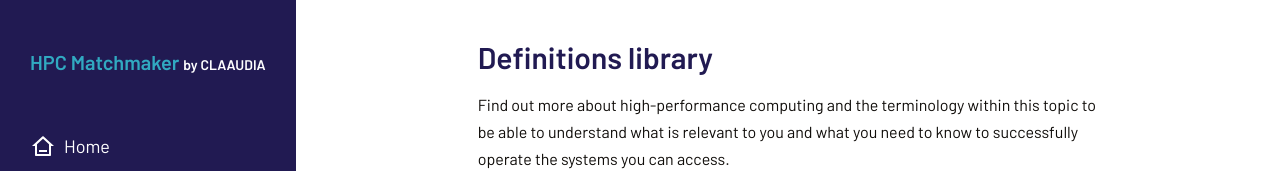
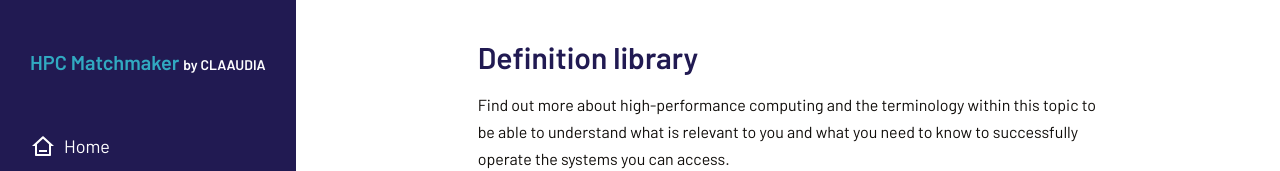
Before and after one commit to HollosT/claaudia, a React (Create React App) app: page /definition in a window 1280 px wide. Shown: the top 171 px of the page. Built offline with nearby package versions, Linux system fonts and the light colour scheme; no server answers; the database is empty.

Commit message:
naming convention

```diff
--- a/src/pages/platform-pages/definition/Definition.tsx
+++ b/src/pages/platform-pages/definition/Definition.tsx
@@ -8,7 +8,7 @@ const Definition: React.FC = () => {
     return (
         <section className="definition">
             <div className="definition-header u-margin-bottom-medium">
-                <h1 className='primary-header u-margin-bottom-small'>Definitions library</h1>
+                <h1 className='primary-header u-margin-bottom-small'>Definition library</h1>
                 <p>Find out more about high-performance computing and the terminology within this topic to be able to understand what is relevant to you and what you need to know to successfully operate the systems you can access.</p>
             </div>
 
--- a/src/pages/platform-pages/home/Home.tsx
+++ b/src/pages/platform-pages/home/Home.tsx
@@ -20,7 +20,7 @@ const Home: React.FC = () => {
             title: 'Explore HPC Definitions ',
             body: 'Expand your knowledge of HPC and related terms.',
             link: platformRoutes.dictionary.path,
-            linkTitle: 'See Definitions Library'
+            linkTitle: 'See Definition Library'
         },
         {
             icon: platformRoutes.cases.icon,
--- a/src/pages/platform-pages/resources/components/details/OptionItem.tsx
+++ b/src/pages/platform-pages/resources/components/details/OptionItem.tsx
@@ -24,6 +24,7 @@ const OptionItem: React.FC<{hpc: HPCType}> = ({hpc}) => {
         navigate(platformRoutes.comparison.path)
     }
 
+
     return (
         <div className="option">
            <h2 className="option-title">{hpc.name}</h2>
```
